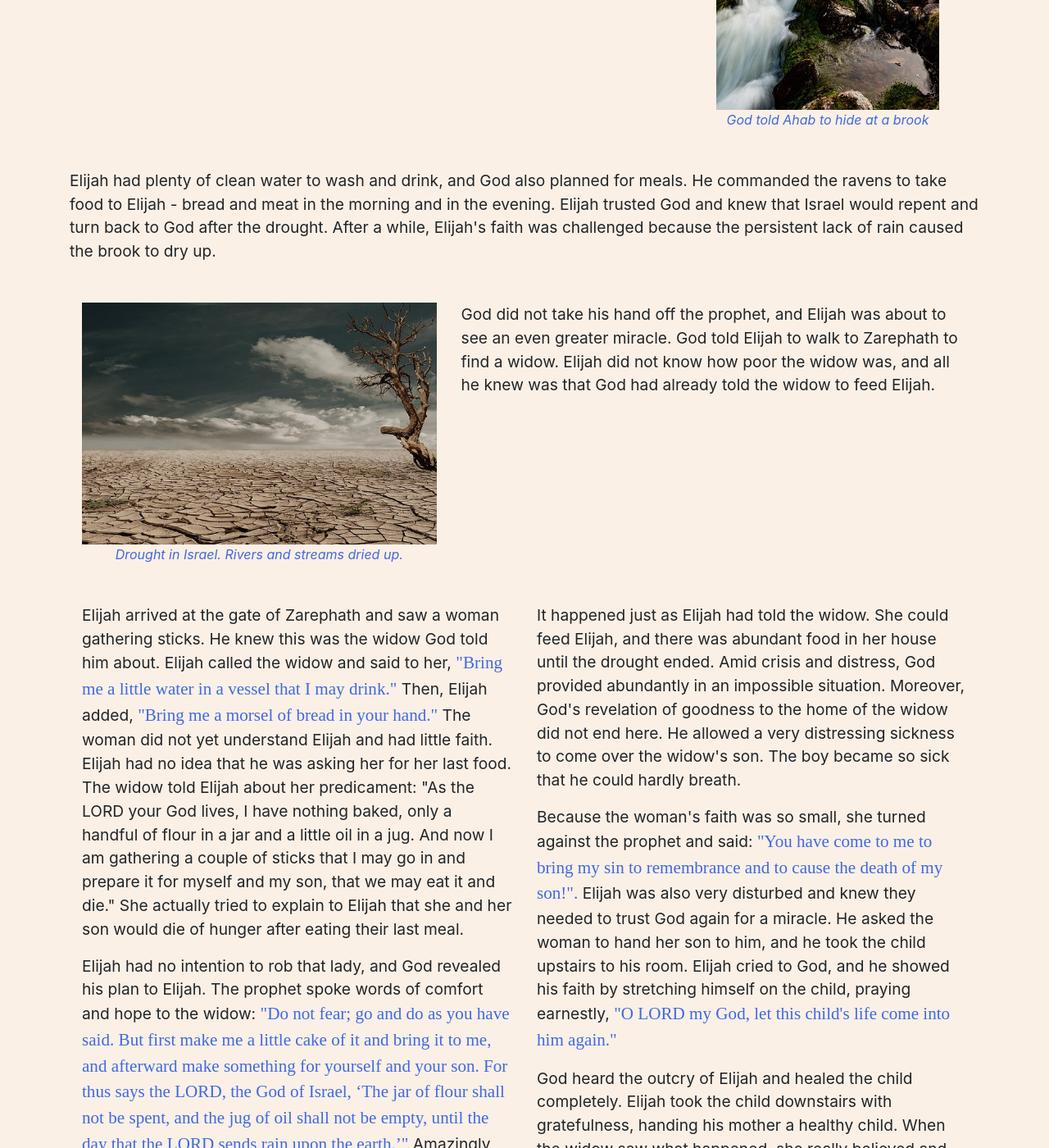
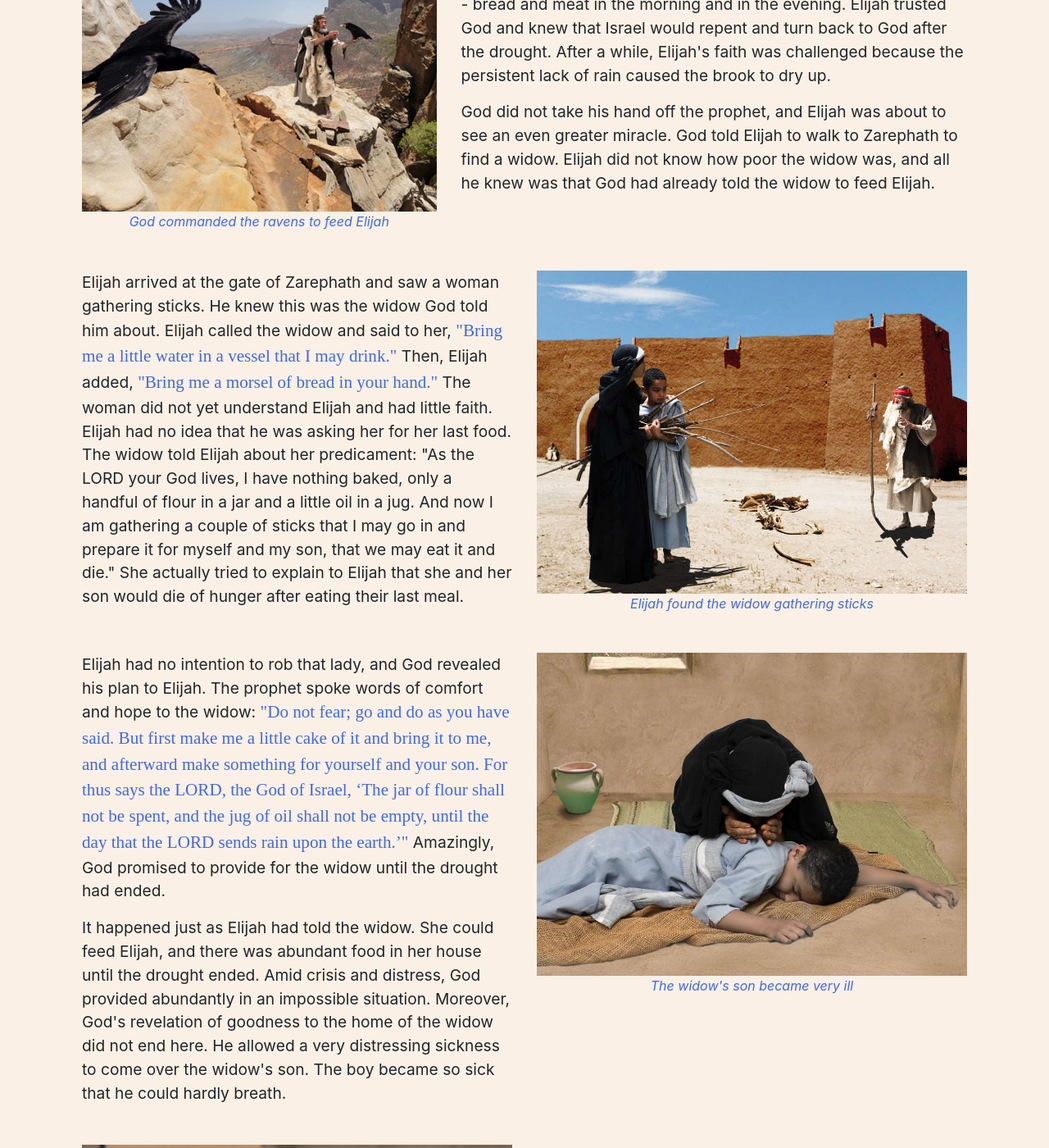
Before and after one commit to francois777/pearls-of-wisdom, a Jekyll site: the page built from pages/the-widow-of-zarephath.html, in a window 1280 px wide and 1400 px high, scrolled down 1104 px. Shown: the whole window at 82% size. Built offline with Jekyll 4.4.1, drawn with Linux system fonts in a browser that asks for light colours; nearby versions of some CDN libraries; some of the changed text lies outside the part shown.

Commit message:
new pics added

```diff
--- a/pages/the-widow-of-zarephath.html
+++ b/pages/the-widow-of-zarephath.html
@@ -12,17 +12,15 @@ active-page: The Widow of Zarephath
     Read the story of how God miraculously provided for the prophet Elijah
     and the widow who shared her last meal with him. (1 Kings 16:29-17:24)
   </p>
-  <p>All images by <a target="_blank" href="https://pixabay.com/?utm_source=link-attribution&amp;utm_medium=referral&amp;utm_campaign=image&amp;utm_content=67517">
-    Pixabay</a></p>
 </section>
 
 <div class="container article large-text">
   <div class="row">
-    <div class="col-lg-4 col-md-5 offset-md-0 offset-sm-1 col-sm-10 col-xs-6 offset-xs-3">
-      <img class="object" src="/assets/img/dictator-67517_640.jpg" class="object" alt="Responsive image" width="80%">
+    <div class="col-lg-4 col-md-6 offset-md-0 offset-sm-1 col-sm-10 col-xs-6 offset-xs-3">
+      <img class="object" src="/assets/img/Ahab_sml.jpg" class="object" alt="Responsive image" width="80%">
       <p class="img-title" style="text-align: center">Ahab was a very evil king</p>
     </div>
-    <div class="col-lg-8 col-md-7 offset-md-0 col-sm-12 offset-sm-0">
+    <div class="col-lg-8 col-md-6 offset-md-0 col-sm-12 offset-sm-0">
       <p>
         In Israel, there lived a very evil king called Ahab. He was even worse
         than all the kings that were before him. Ahab did not choose a woman
@@ -37,7 +35,7 @@ active-page: The Widow of Zarephath
   </div>
 
   <div class="row">
-    <div class="col-lg-8 col-md-7">
+    <div class="col-lg-6 col-md-6">
       <p>
         God raised up a righteous man, Elijah, to pronounce judgement over
         Ahab. The Holy Spirit gave Elijah the courage to bring this message to
@@ -48,13 +46,18 @@ active-page: The Widow of Zarephath
         Elijah to go and hide at a brook, east of the Jordan River.
       </p>
     </div>
-    <div class="col-lg-4 col-md-5 col-sm-12">
-      <img class="object" src="/assets/img/waterfall-4972945_640.jpg" class="object" alt="Responsive image" width="80%">
+    <div class="col-lg-6 col-md-6 col-sm-12">
+      <img class="object" src="/assets/img/elijah_at_brook.jpg" class="object" alt="Responsive image" width="100%">
       <p class="img-title" style="text-align: center">God told Ahab to hide at a brook</p>
     </div>
   </div>
 
   <div class="row">
+    <div class="col-lg-5 col-md-5 col-sm-12">
+      <img class="object" src="/assets/img/fed_by_ravens.jpg" class="object" alt="Responsive image" width="100%">
+      <p class="img-title" style="text-align:center">God commanded the ravens to feed Elijah</p>
+    </div>
+    <div class="col-lg-7 col-md-7">
       <p>
         Elijah had plenty of clean water to wash and drink, and God also planned
         for meals. He commanded the ravens to take food to Elijah - bread and meat
@@ -63,14 +66,7 @@ active-page: The Widow of Zarephath
         Elijah's faith was challenged because the persistent lack of rain caused
         the brook to dry up.
       </p>
-  </div>
 
-  <div class="row">
-    <div class="col-lg-5 col-md-5 col-sm-12">
-      <img class="object" src="/assets/img/desert-279862_640.jpg" class="object" alt="Responsive image" width="100%">
-      <p class="img-title" style="text-align:center">Drought in Israel. Rivers and streams dried up.</p>
-    </div>
-    <div class="col-lg-7 col-md-7">
       <p>God did not take his hand off the prophet, and Elijah was
         about to see an even greater miracle. God told Elijah to walk to
         Zarephath to find a widow. Elijah did not know how poor the widow was,
@@ -96,6 +92,15 @@ active-page: The Widow of Zarephath
         tried to explain to Elijah that she and her son would die of hunger after
         eating their last meal.
       </p>
+    </div>
+    <div class="col-lg-6 col-md-6 col-sm-12">
+      <img class="object" src="/assets/img/widow_gathering_sticks.jpg" class="object" alt="Responsive image" width="100%">
+      <p class="img-title" style="text-align:center">Elijah found the widow gathering sticks</p>
+    </div>
+  </div>
+
+  <div class="row">
+    <div class="col-lg-6 col-md-6 col-sm-12">
       <p>
         Elijah had no intention to rob that lady, and God revealed his plan to
         Elijah. The prophet spoke words of comfort and hope to the widow: <span>
@@ -106,8 +111,6 @@ active-page: The Widow of Zarephath
         the day that the LORD sends rain upon the earth.’"</span> Amazingly, God
         promised to provide for the widow until the drought had ended.
       </p>
-    </div>
-    <div class="col-lg-6 col-md-6">
       <p>
         It happened just as Elijah had told the widow. She could feed Elijah,
         and there was abundant food in her house until the drought ended. Amid
@@ -116,6 +119,18 @@ active-page: The Widow of Zarephath
         end here. He allowed a very distressing sickness to come over the
         widow's son. The boy became so sick that he could hardly breath.
       </p>
+    </div>
+    <div class="col-lg-6 col-md-6 col-sm-12">
+      <img class="object" src="/assets/img/sick_son.jpg" class="object" alt="Responsive image" width="100%">
+      <p class="img-title" style="text-align:center">The widow's son became very ill</p>
+    </div>
+  </div>
+  <div class="row">
+    <div class="col-lg-6 col-md-6 col-sm-12">
+      <img class="object" src="/assets/img/widow_angry.jpg" class="object" alt="Responsive image" width="100%">
+      <p class="img-title" style="text-align:center">The widow turned against the prophet</p>
+    </div>
+    <div class="col-lg-6 col-md-6 col-sm-12">
       <p>
         Because the woman's faith was so small, she turned against the prophet
         and said: <span>"You have come to me to bring my sin to remembrance and
```
Also changed, not shown: assets/img/Ahab_sml.jpg (added), assets/img/dictator-67517_640.jpg (deleted), assets/img/elijah_at_brook.jpg (added), assets/img/fed_by_ravens.jpg (added), assets/img/sick_son.jpg (added), assets/img/waterfall-4972945_640.jpg (deleted), assets/img/widow_angry.jpg (added), assets/img/widow_gathering_sticks.jpg (added), 9 other files. Lines whose indentation alone changed are shown as unchanged.
